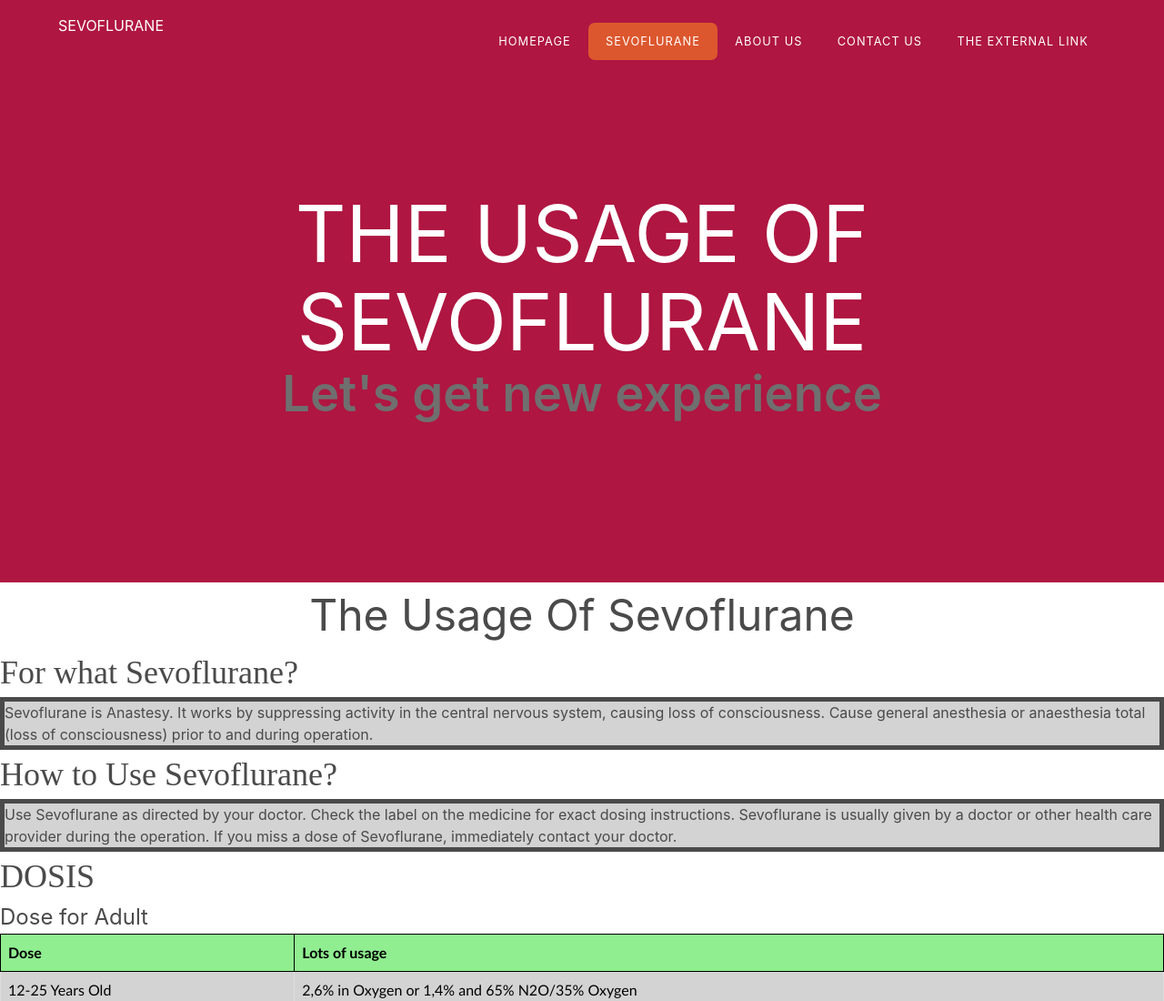
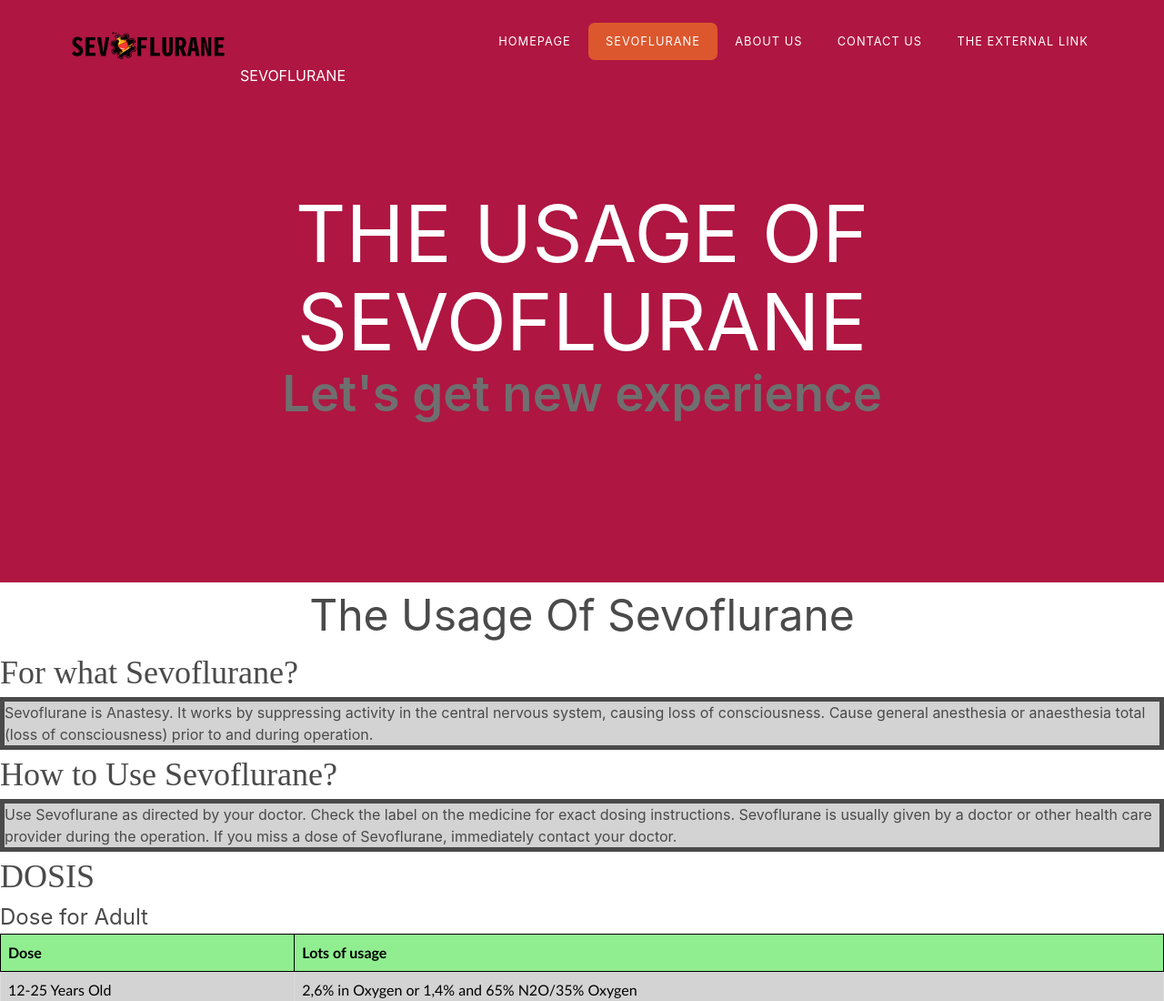
Before and after one commit to SMAKBO/tugas-labkom-2018-Maulidanurul, a plain HTML site: page THEUSAGE.html in a window 1280 px wide. Shown: the top 1100 px of the page at 91% size. Drawn offline with nearby package versions, Linux system fonts and the light colour scheme.

Commit message:
Add files via upload

```diff
--- a/THEUSAGE.html
+++ b/THEUSAGE.html
@@ -1,7 +1,7 @@
 <!DOCTYPE html>
 <html>
 <head>
-	<title>The Usage Of Sevoflurane</title>
+	<title>Kegunaan Sevoflurane</title>
 	<link rel="stylesheet" type="text/css" href="css/THEUSAGE.css">
 	<link rel="stylesheet" href="https://cdnjs.cloudflare.com/ajax/libs/bulma/0.6.2/css/bulma.css">
 </head>
@@ -10,7 +10,7 @@
 <div id="header-wrapper">
 	<div id="header" class="container">
 		<div id="logo">
-			<h1><a href="#">SEVOFLURANE</a></h1>
+			<h1><a href="index.html"><img src="img/logo.png" height="97" width="200">SEVOFLURANE</a></h1>
 	</div>
 	<div id="menu">
 		<ul>
```
